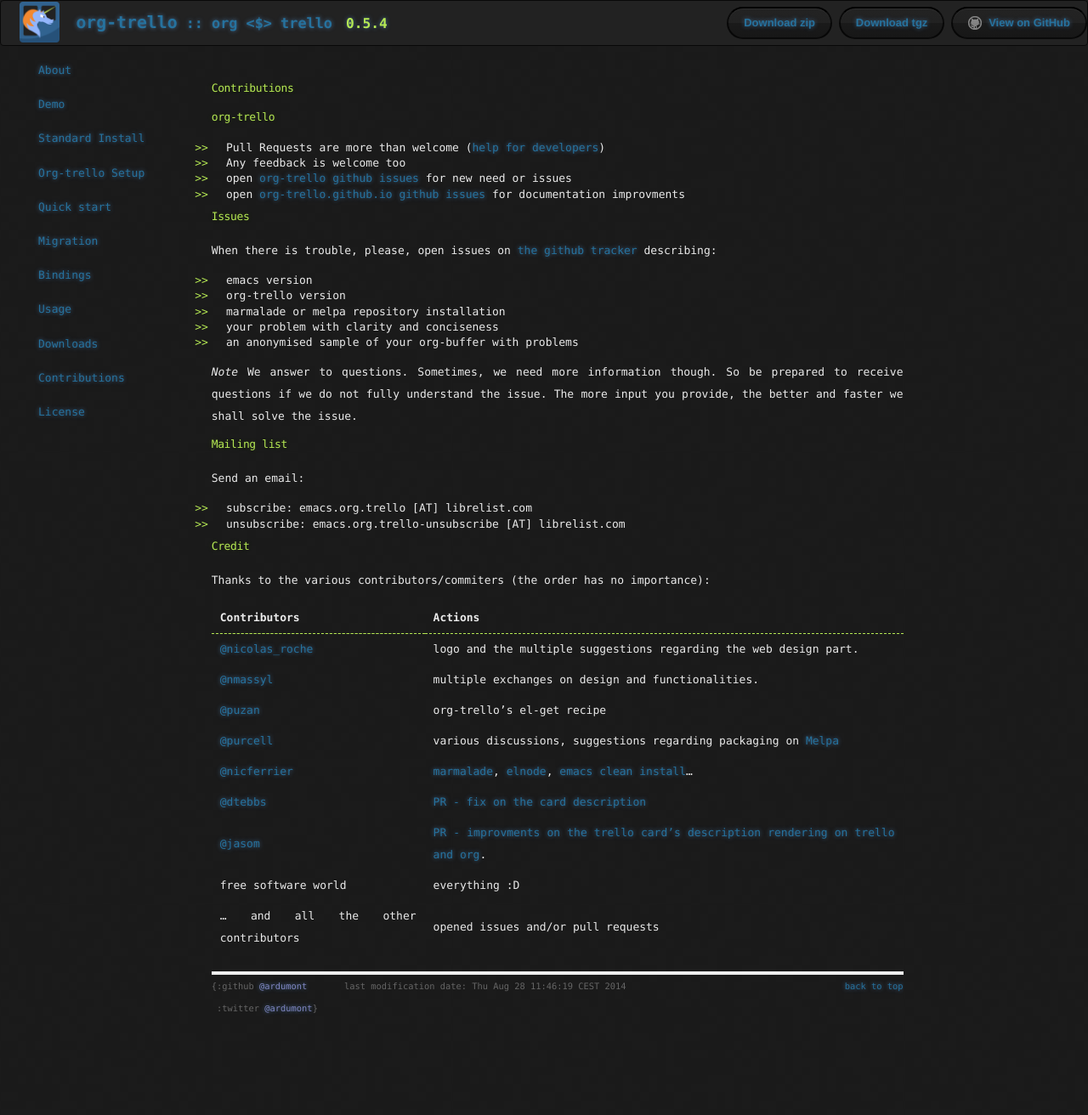
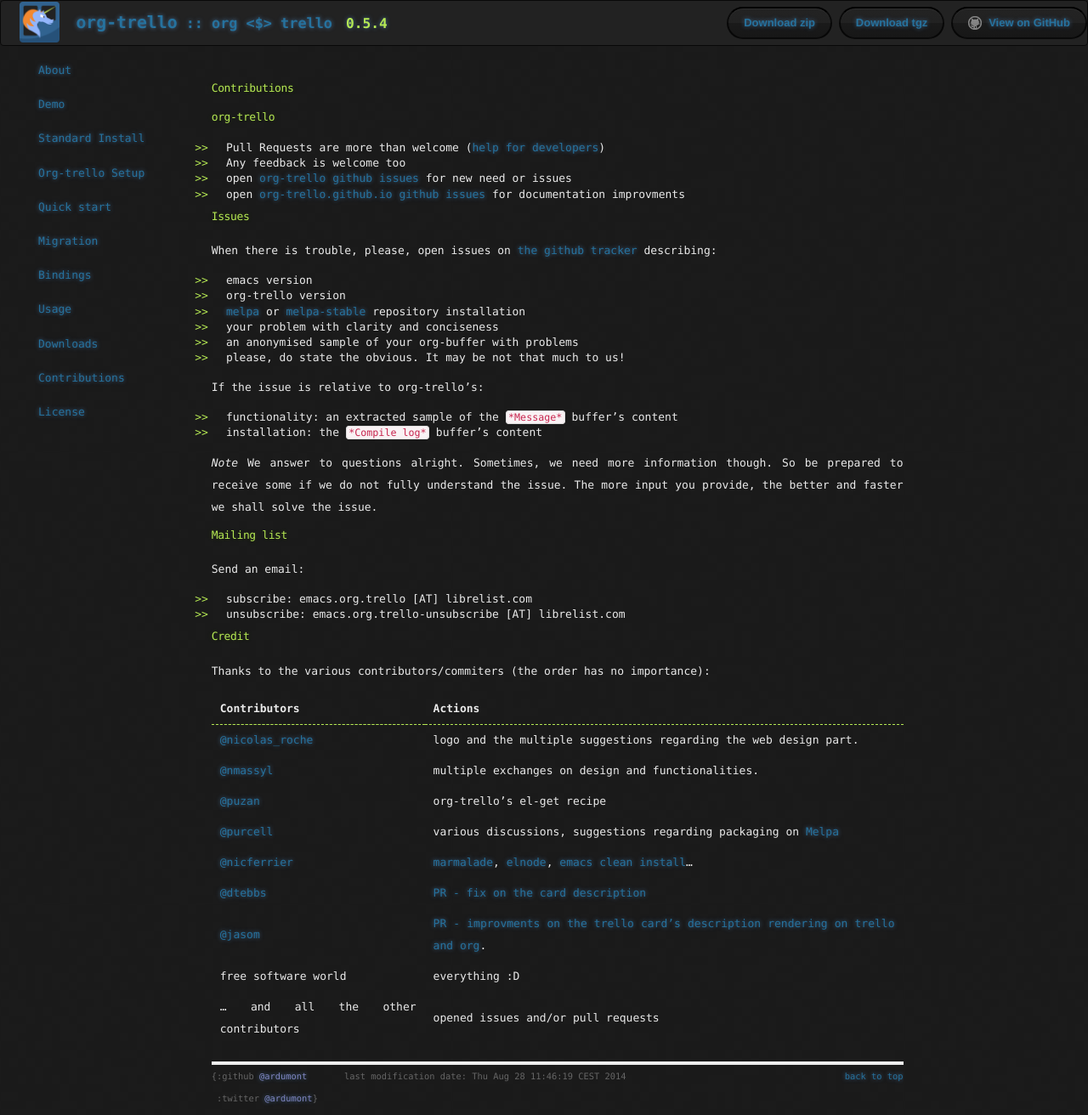
Before and after one commit to org-trello/org-trello.github.io, a Jekyll site: the page built from contributions.md, in a window 1280 px wide. Shown: the whole page at 85% size. Built offline with Jekyll 4.4.1, drawn with Linux system fonts in a browser that asks for light colours; nearby versions of some CDN libraries; library files that are not in the unit come from our copies; Markdown is read by kramdown in place of the engine named in the settings; before the commit the page ends 1205 px from its top, so only the background shows below that.

Commit message:
Update contributions' issue section

```diff
--- a/contributions.md
+++ b/contributions.md
@@ -17,13 +17,18 @@ When there is trouble, please, open issues on [the github tracker](https://githu
 
 - emacs version
 - org-trello version
-- marmalade or melpa repository installation
+- [melpa](http://melpa.milkbox.net/) or [melpa-stable](http://melpa-stable.milkbox.net/) repository installation
 - your problem with clarity and conciseness
 - an anonymised sample of your org-buffer with problems
+- please, do state the obvious. It may be not that much to us!
+
+If the issue is relative to org-trello's:
+- functionality: an extracted sample of the `*Message*` buffer's content
+- installation: the `*Compile log*` buffer's content
 
 *Note*
-We answer to questions. Sometimes, we need more information though.
-So be prepared to receive questions if we do not fully understand the issue.
+We answer to questions alright. Sometimes, we need more information though.
+So be prepared to receive some if we do not fully understand the issue.
 The more input you provide, the better and faster we shall solve the issue.
 
 ## Mailing list
```
